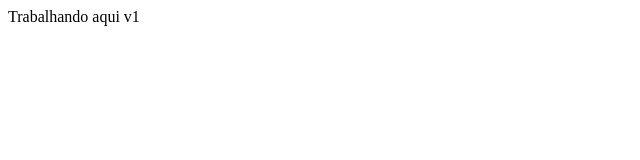
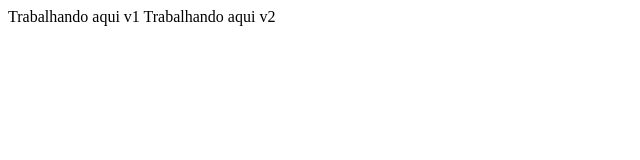
Before and after one commit to Ircaro/alura-git, a plain HTML site: page index.html in a window 1280 px wide. Shown: the whole page, without its empty margins (0-640 px from the left). Drawn offline with Linux system fonts and the light colour scheme.

Commit message:
Atualizando o index.html

```diff
--- a/index.html
+++ b/index.html
@@ -9,6 +9,8 @@
 <body>
     <a>
         Trabalhando aqui v1
+        Trabalhando aqui v2
+
     </a>
 </body>
 </html>
```
